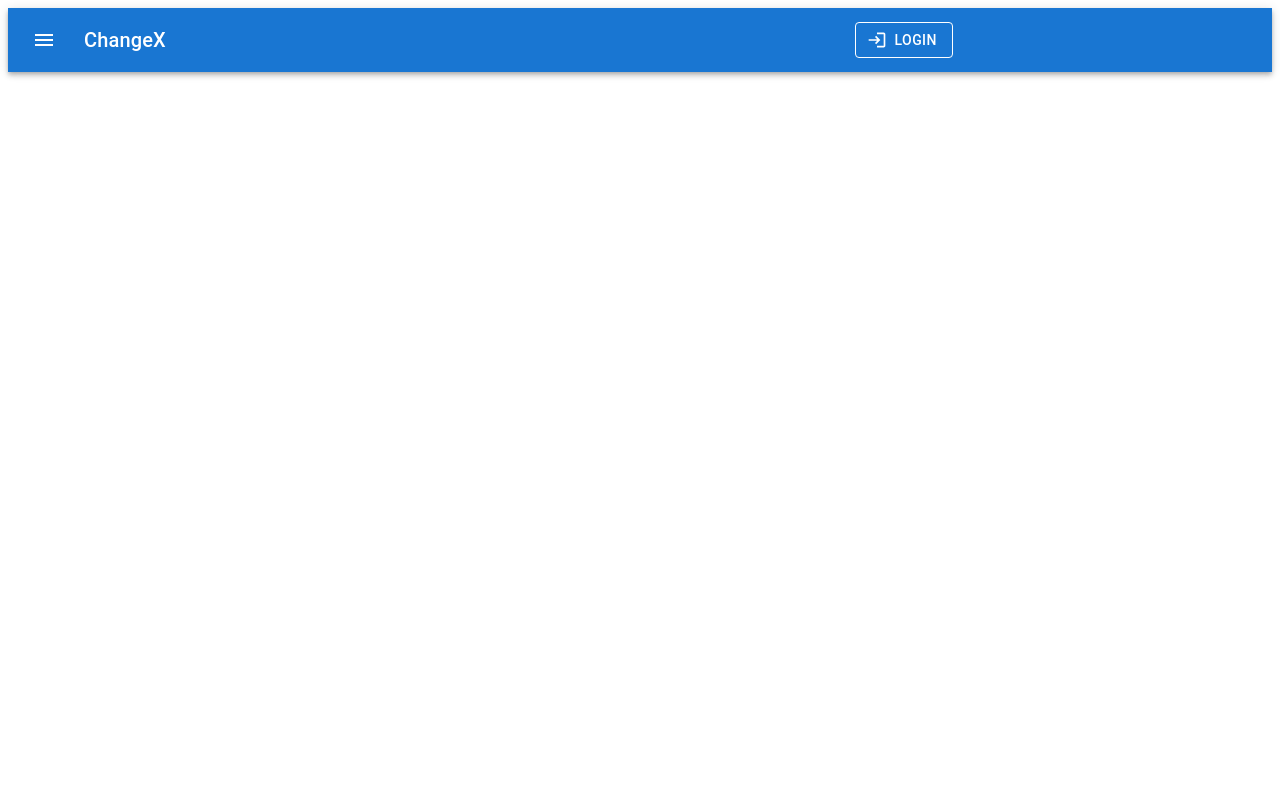
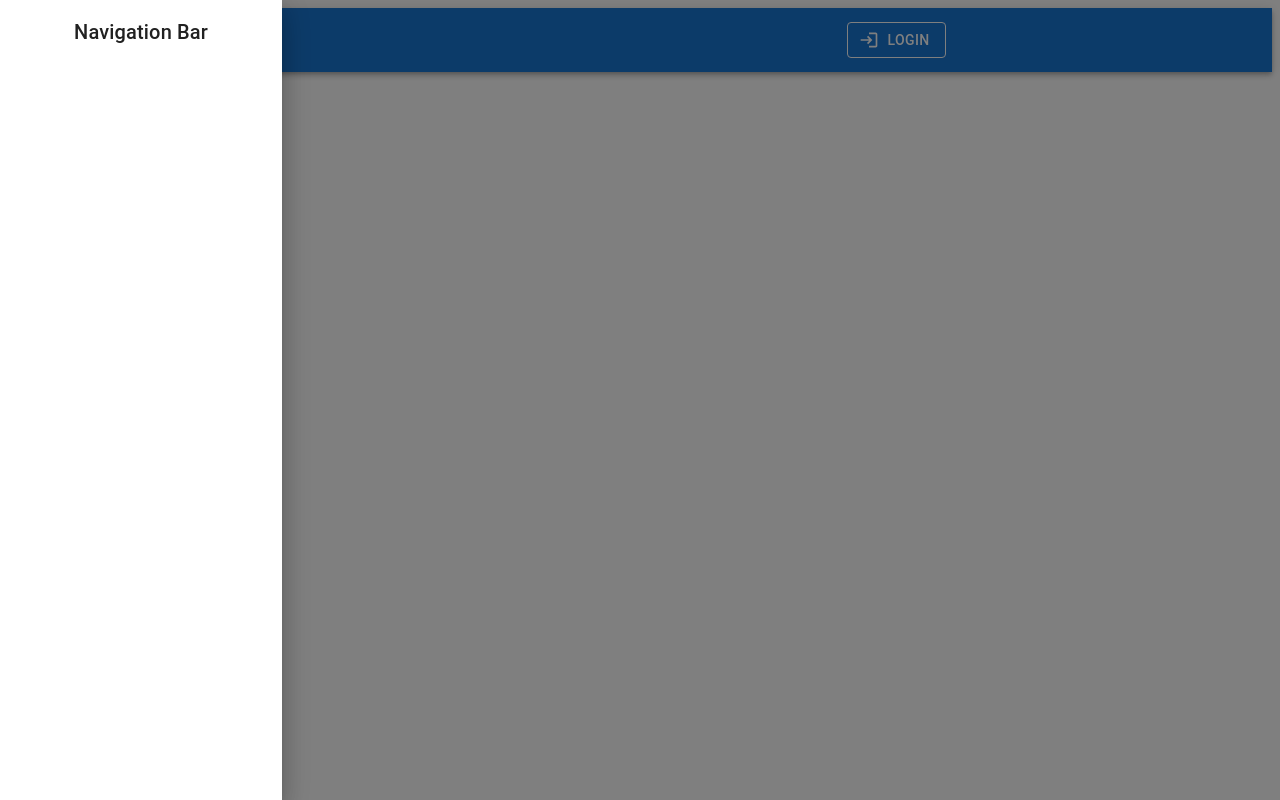
Before and after one commit to euchangxian/ChangeX, a React (Create React App) app: page / in a window 1280 px wide. Both pictures are taken after a click on the button "open drawer". Built offline with nearby package versions, Linux system fonts and the light colour scheme.

Commit message:
Added Navigation Bar

```diff
--- /dev/null
+++ b/src/components/NavBar.js
@@ -0,0 +1,35 @@
+import { useState } from "react";
+import { Box, SwipeableDrawer, Typography, IconButton } from "@mui/material";
+import MenuIcon from "@mui/icons-material/Menu";
+
+export default function NavBar() {
+  const [isDrawerOpen, setIsDrawerOpen] = useState(false);
+  const handleDrawerToggle = () => {
+    setIsDrawerOpen(!isDrawerOpen);
+  };
+
+  return (
+    <>
+      {/* Menu button */}
+      <IconButton
+        color="inherit"
+        aria-label="open drawer"
+        edge="start"
+        onClick={handleDrawerToggle}
+      >
+        <MenuIcon />
+      </IconButton>
+      {/* Drawer */}
+      <SwipeableDrawer
+        anchor="left"
+        open={isDrawerOpen}
+        onClose={handleDrawerToggle}>
+        <Box p={2} width="250px" textAlign="center" role="presentation">
+          <Typography variant="h6" component="div">
+            Navigation Bar
+          </Typography>
+        </Box>
+      </SwipeableDrawer>
+    </>
+  );
+}
--- a/src/components/TopBar.js
+++ b/src/components/TopBar.js
@@ -1,22 +1,13 @@
 import { AppBar, Box, Toolbar, Typography, Button, IconButton } from "@mui/material";
-import MenuIcon from '@mui/icons-material/Menu';
-import LoginIcon from '@mui/icons-material/Login';
+import LoginIcon from "@mui/icons-material/Login";
+import NavBar from "./NavBar"
 
 export default function TopBar() {
   return (
     <Box sx={{ flexGrow: 1 }}>
       <AppBar position="static">
         <Toolbar>
-          {/* Menu button */}
-          <IconButton
-            size="large"
-            edge="start"
-            color="inherit"
-            aria-label="menu"
-            sx={{ mr: 2 }}
-          >
-            <MenuIcon />
-          </IconButton>
+          <NavBar />
           <Typography variant="h6" component="div" sx={{ flexGrow: 0.7 }}>
             ChangeX
           </Typography>
```
